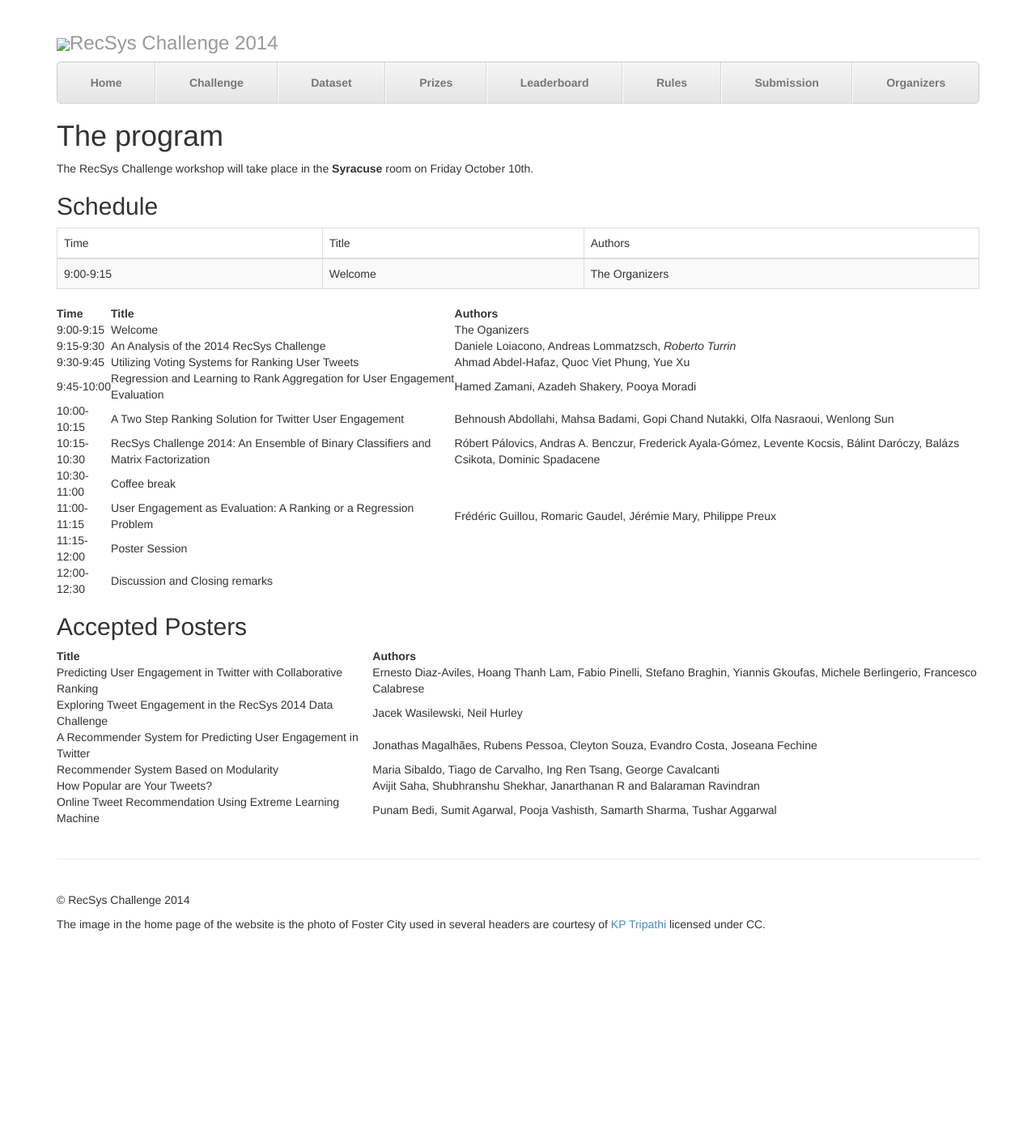
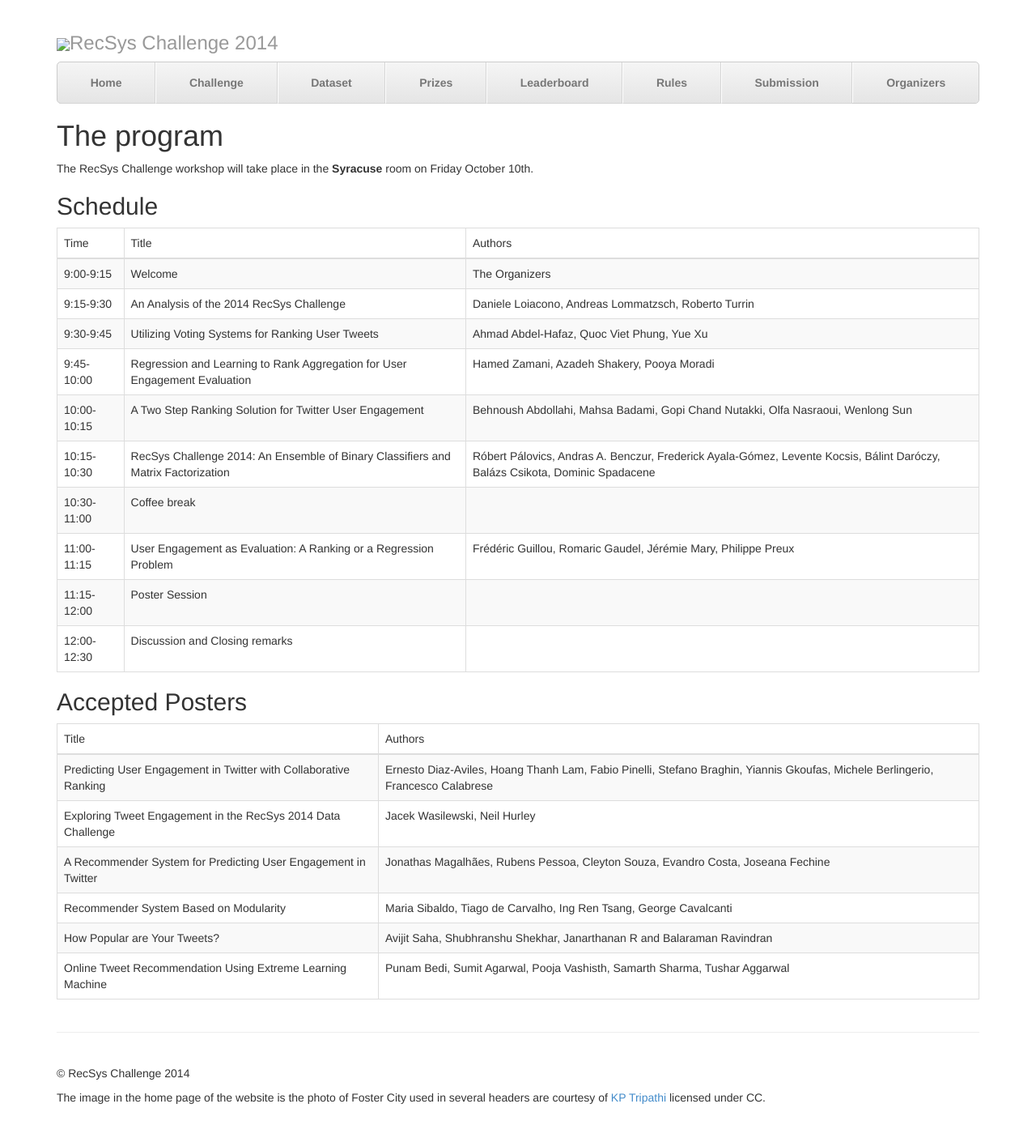
Before and after one commit to recsyschallenge/2014, a Jekyll site: the page built from program/temp.md, in a window 1280 px wide. Shown: the whole page at 81% size. Built offline with Jekyll 4.4.1, drawn with Linux system fonts in a browser that asks for light colours; Markdown is read by kramdown in place of the engine named in the settings; before the commit the page ends 1191 px from its top, so only the background shows below that.

Commit message:
program update

```diff
--- a/program/temp.md
+++ b/program/temp.md
@@ -21,29 +21,88 @@
         <td>Welcome</td>
         <td>The Organizers</td>
     </tr>
+    <tr>
+        <td>9:15-9:30</td>
+        <td>An Analysis of the 2014 RecSys Challenge</td>
+        <td>Daniele Loiacono, Andreas Lommatzsch, Roberto Turrin</td>
+    </tr>
+    <tr>
+        <td>9:30-9:45</td>
+        <td>Utilizing Voting Systems for Ranking User Tweets</td>
+        <td>Ahmad Abdel-Hafaz, Quoc Viet Phung, Yue Xu</td>
+    </tr>
+    <tr>
+        <td>9:45-10:00</td>
+        <td>Regression and Learning to Rank Aggregation for User Engagement Evaluation</td>
+        <td>Hamed Zamani, Azadeh Shakery, Pooya Moradi</td>
+    </tr>
+    <tr>
+        <td>10:00-10:15</td>
+        <td> A Two Step Ranking Solution for Twitter User Engagement</td>
+        <td>Behnoush Abdollahi, Mahsa Badami, Gopi Chand Nutakki, Olfa Nasraoui, Wenlong Sun </td>
+    </tr>
+    <tr>
+        <td>10:15-10:30 </td>
+        <td> RecSys Challenge 2014: An Ensemble of Binary Classifiers and Matrix Factorization  </td>
+        <td> Róbert Pálovics, Andras A. Benczur, Frederick Ayala-Gómez, Levente Kocsis, Bálint Daróczy, Balázs Csikota, Dominic Spadacene</td>
+    </tr>
+    <tr>
+        <td>10:30-11:00 </td>
+        <td>Coffee break </td>
+        <td> </td>
+    </tr>
+    <tr>
+        <td>11:00-11:15 </td>
+        <td>User Engagement as Evaluation: A Ranking or a Regression Problem </td>
+        <td> Frédéric Guillou, Romaric Gaudel, Jérémie Mary, Philippe Preux </td>
+    </tr>
+        <tr>
+        <td> 11:15-12:00 </td>
+        <td>Poster Session </td>
+        <td> </td>
+    </tr>
+    <tr>
+        <td>12:00-12:30  </td>
+        <td>Discussion and Closing remarks</td>
+        <td> </td>
+     </tr>
   </tbody>
 </table>
 
-Time | Title | Authors
---- | --- | ---
-9:00-9:15 | Welcome | The Oganizers
-9:15-9:30 | An Analysis of the 2014 RecSys Challenge | Daniele Loiacono, Andreas Lommatzsch, _Roberto Turrin_
-9:30-9:45 | Utilizing Voting Systems for Ranking User Tweets | Ahmad Abdel-Hafaz, Quoc Viet Phung, Yue Xu
-9:45-10:00 | Regression and Learning to Rank Aggregation for User Engagement Evaluation | Hamed Zamani, Azadeh Shakery, Pooya Moradi
-10:00-10:15 | A Two Step Ranking Solution for Twitter User Engagement | Behnoush Abdollahi, Mahsa Badami, Gopi Chand Nutakki, Olfa Nasraoui, Wenlong Sun
-10:15-10:30 | RecSys Challenge 2014: An Ensemble of Binary Classifiers and Matrix Factorization | Róbert Pálovics, Andras A. Benczur, Frederick Ayala-Gómez, Levente Kocsis, Bálint Daróczy, Balázs Csikota, Dominic Spadacene
-10:30-11:00| Coffee break |
-11:00-11:15 | User Engagement as Evaluation: A Ranking or a Regression Problem | Frédéric Guillou, Romaric Gaudel, Jérémie Mary, Philippe Preux
-11:15-12:00 | Poster Session  |
-12:00-12:30 | Discussion and Closing remarks
 
 ##Accepted Posters
 
-Title|Authors
----|---
-Predicting User Engagement in Twitter with Collaborative Ranking| Ernesto Diaz-Aviles, Hoang Thanh Lam, Fabio Pinelli, Stefano Braghin, Yiannis Gkoufas, Michele Berlingerio, Francesco Calabrese
-Exploring Tweet Engagement in the RecSys 2014 Data Challenge|Jacek Wasilewski, Neil Hurley
-A Recommender System for Predicting User Engagement in Twitter|Jonathas Magalhães, Rubens Pessoa, Cleyton Souza, Evandro Costa, Joseana Fechine
-Recommender System Based on Modularity| Maria Sibaldo, Tiago de Carvalho, Ing Ren Tsang, George Cavalcanti
-How Popular are Your Tweets? | Avijit Saha, Shubhranshu Shekhar, Janarthanan R and Balaraman Ravindran
-Online Tweet Recommendation Using Extreme Learning Machine| Punam Bedi, Sumit Agarwal, Pooja Vashisth, Samarth Sharma, Tushar Aggarwal
+<table class="table table-bordered table-striped">
+  <thead>
+    <tr>
+        <td>Title</td>
+        <td>Authors</td>
+    </tr>
+  </thead>
+  <tbody>
+      <tr>
+        <td>Predicting User Engagement in Twitter with Collaborative Ranking</td>
+        <td>Ernesto Diaz-Aviles, Hoang Thanh Lam, Fabio Pinelli, Stefano Braghin, Yiannis Gkoufas, Michele Berlingerio, Francesco Calabrese</td>
+      </tr>
+      <tr>
+        <td>Exploring Tweet Engagement in the RecSys 2014 Data Challenge </td>
+        <td> Jacek Wasilewski, Neil Hurley</td>
+      </tr>
+       <tr>
+        <td>A Recommender System for Predicting User Engagement in Twitter </td>
+        <td>Jonathas Magalhães, Rubens Pessoa, Cleyton Souza, Evandro Costa, Joseana Fechine </td>
+      </tr>
+       <tr>
+        <td>Recommender System Based on Modularity</td>
+        <td>Maria Sibaldo, Tiago de Carvalho, Ing Ren Tsang, George Cavalcanti </td>
+      </tr>
+       <tr>
+        <td>How Popular are Your Tweets?  </td>
+        <td>Avijit Saha, Shubhranshu Shekhar, Janarthanan R and Balaraman Ravindran  </td>
+      </tr>
+       <tr>
+        <td> Online Tweet Recommendation Using Extreme Learning Machine</td>
+        <td>Punam Bedi, Sumit Agarwal, Pooja Vashisth, Samarth Sharma, Tushar Aggarwal </td>
+      </tr>
+  </tbody>
+</table>
```
